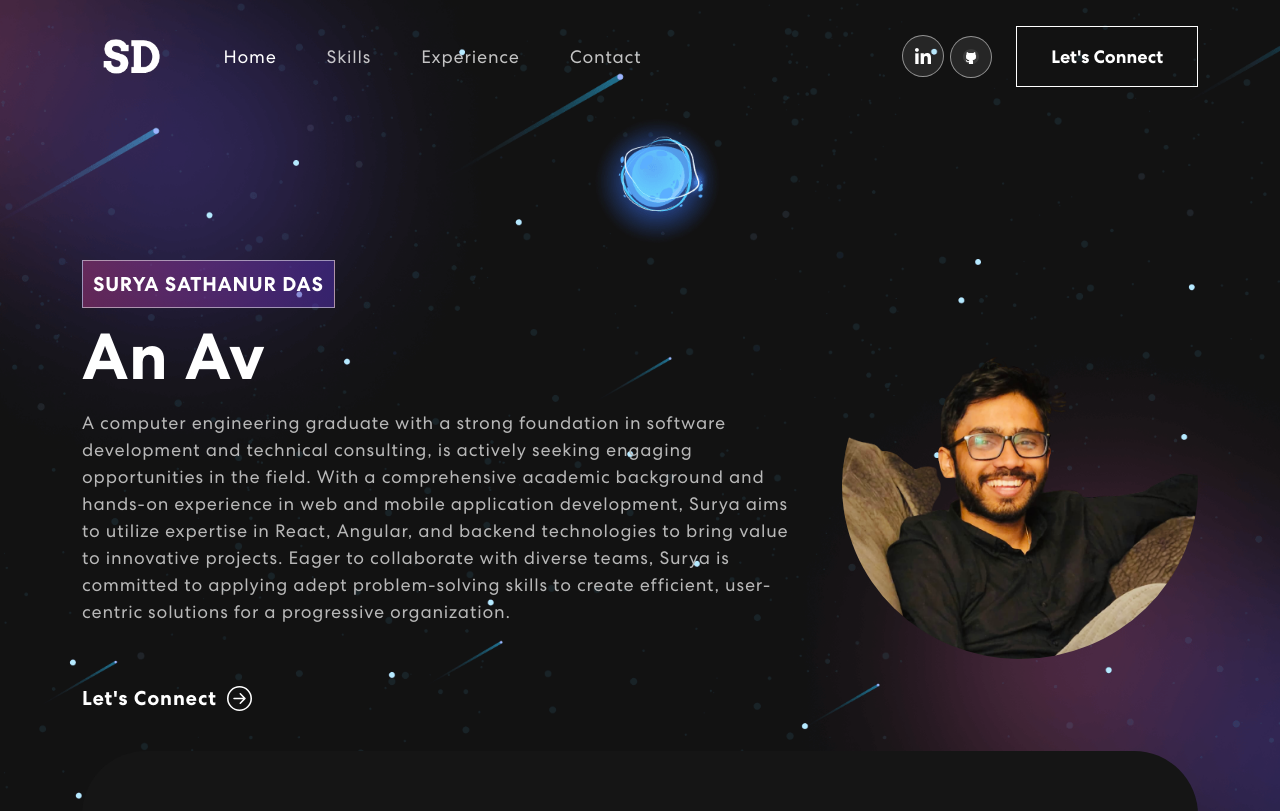
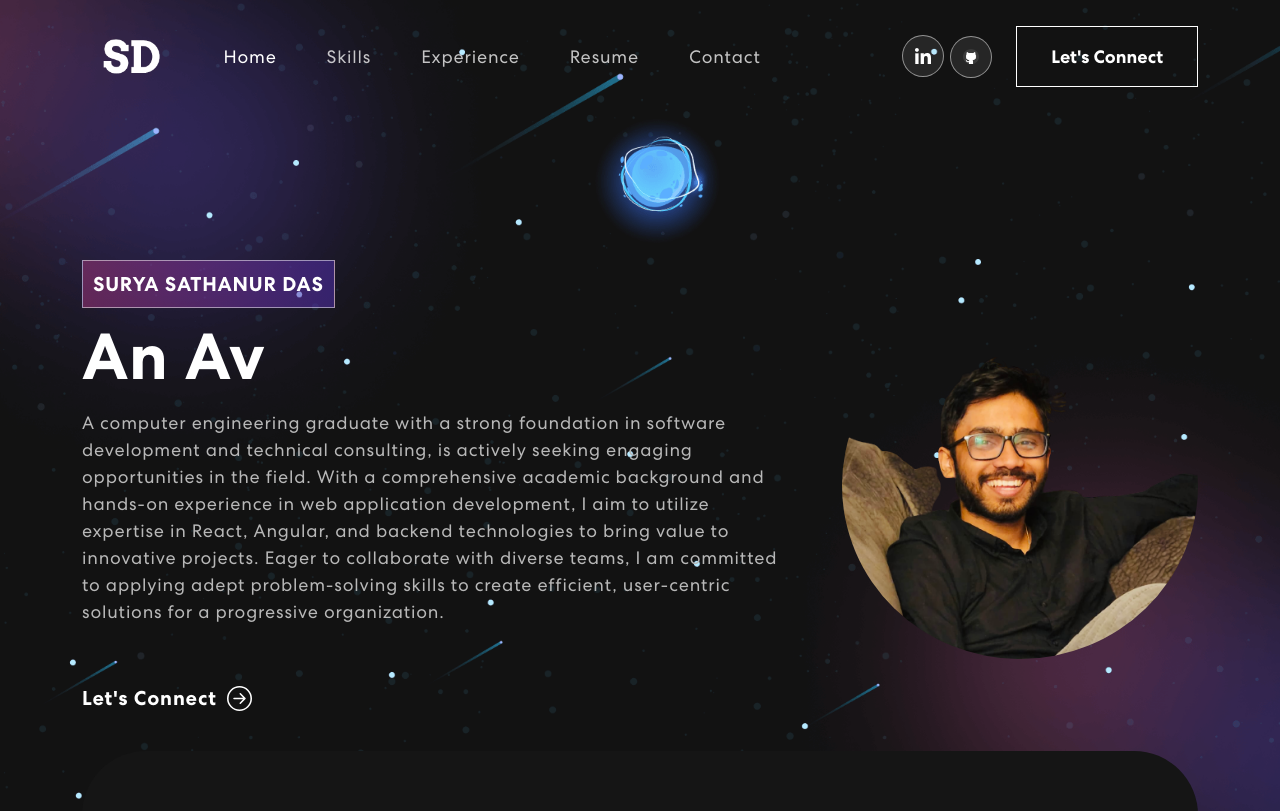
Before and after one commit to suryasdas/portfolio, a React (Create React App) app: page / in a window 1280 px wide. Shown: the top 811 px of the page. Built offline with nearby package versions, Linux system fonts and the light colour scheme.

Commit message:
added resume tab

```diff
--- a/package.json
+++ b/package.json
@@ -3,6 +3,12 @@
   "version": "0.1.0",
   "private": true,
   "dependencies": {
+    "@emotion/react": "^11.11.1",
+    "@emotion/styled": "^11.11.0",
+    "@mui/icons-material": "^5.14.3",
+    "@mui/lab": "^5.0.0-alpha.140",
+    "@mui/material": "^5.14.5",
+    "@mui/styled-engine": "^5.13.2",
     "@testing-library/jest-dom": "^5.16.5",
     "@testing-library/react": "^13.4.0",
     "@testing-library/user-event": "^13.5.0",
--- a/src/components/Banner.js
+++ b/src/components/Banner.js
@@ -59,7 +59,7 @@ export const Banner = () => {
                         </span>
                         <h1><span className="wrap">
                             {text}</span></h1>
-                        <p>A computer engineering graduate with a strong foundation in software development and technical consulting, is actively seeking engaging opportunities in the field. With a comprehensive academic background and hands-on experience in web and mobile application development, Surya aims to utilize expertise in React, Angular, and backend technologies to bring value to innovative projects. Eager to collaborate with diverse teams, Surya is committed to applying adept problem-solving skills to create efficient, user-centric solutions for a progressive organization.</p>
+                        <p>A computer engineering graduate with a strong foundation in software development and technical consulting, is actively seeking engaging opportunities in the field. With a comprehensive academic background and hands-on experience in web application development, I aim to utilize expertise in React, Angular, and backend technologies to bring value to innovative projects. Eager to collaborate with diverse teams, I am committed to applying adept problem-solving skills to create efficient, user-centric solutions for a progressive organization.</p>
                         <Nav.Link href="#contact" className={activeLink === 'contact' ? 'active navbar-link' : 'navbar-link'} onClick={() => onUpdateActiveLink('contact')}><button>Let's Connect<ArrowRightCircle size={25}></ArrowRightCircle></button> </Nav.Link>
                     </Col>
                     <Col xs ={12} md={6} xl={4}>
--- a/src/components/Navbar.js
+++ b/src/components/Navbar.js
@@ -43,6 +43,7 @@ export const NavBar = () => {
                         <Nav.Link href="#home" className={activeLink === 'home' ? 'active navbar-link' : 'navbar-link'} onClick={() => onUpdateActiveLink('home')}>Home</Nav.Link>
                         <Nav.Link href="#skills" className={activeLink === 'skills' ? 'active navbar-link' : 'navbar-link'} onClick={() => onUpdateActiveLink('skills')}>Skills</Nav.Link>
                         <Nav.Link href="#project" className={activeLink === 'projects' ? 'active navbar-link' : 'navbar-link'} onClick={() => onUpdateActiveLink('projects')}>Experience</Nav.Link>
+                        <Nav.Link href="https://drive.google.com/file/d/1DPt3_nexERPFymhbyH0cAzW9l-L-m5ma/view?usp=drive_link" target="_blank" className={activeLink === 'contact' ? 'active navbar-link' : 'navbar-link'} >Resume</Nav.Link>
                         <Nav.Link href="#contact" className={activeLink === 'contact' ? 'active navbar-link' : 'navbar-link'} onClick={() => onUpdateActiveLink('contact')}>Contact</Nav.Link>
                     </Nav>
                     <span className="navbar-text">
```
Also changed, not shown: 1 other file (tests, documents, lock files or other folders).
